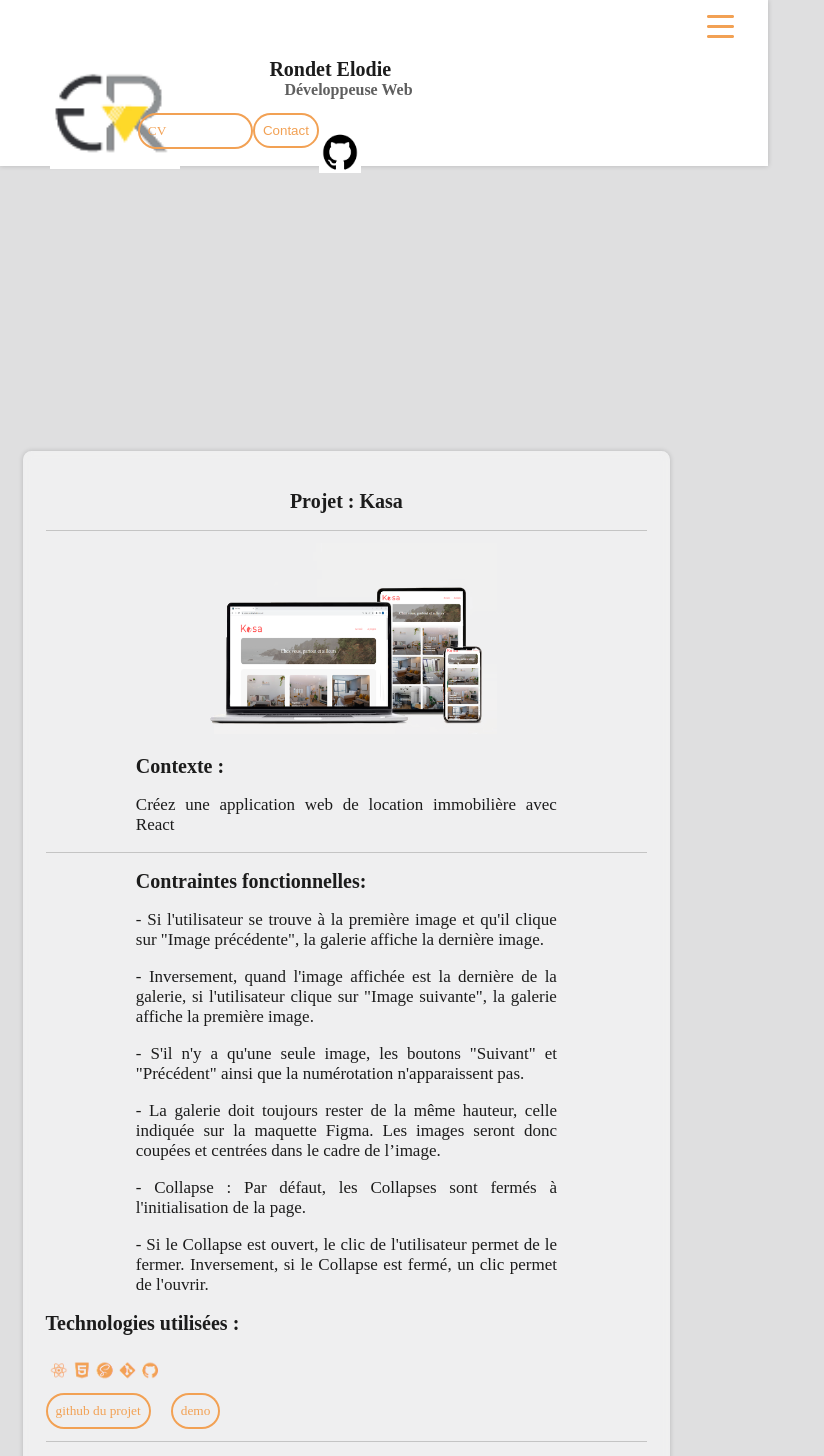
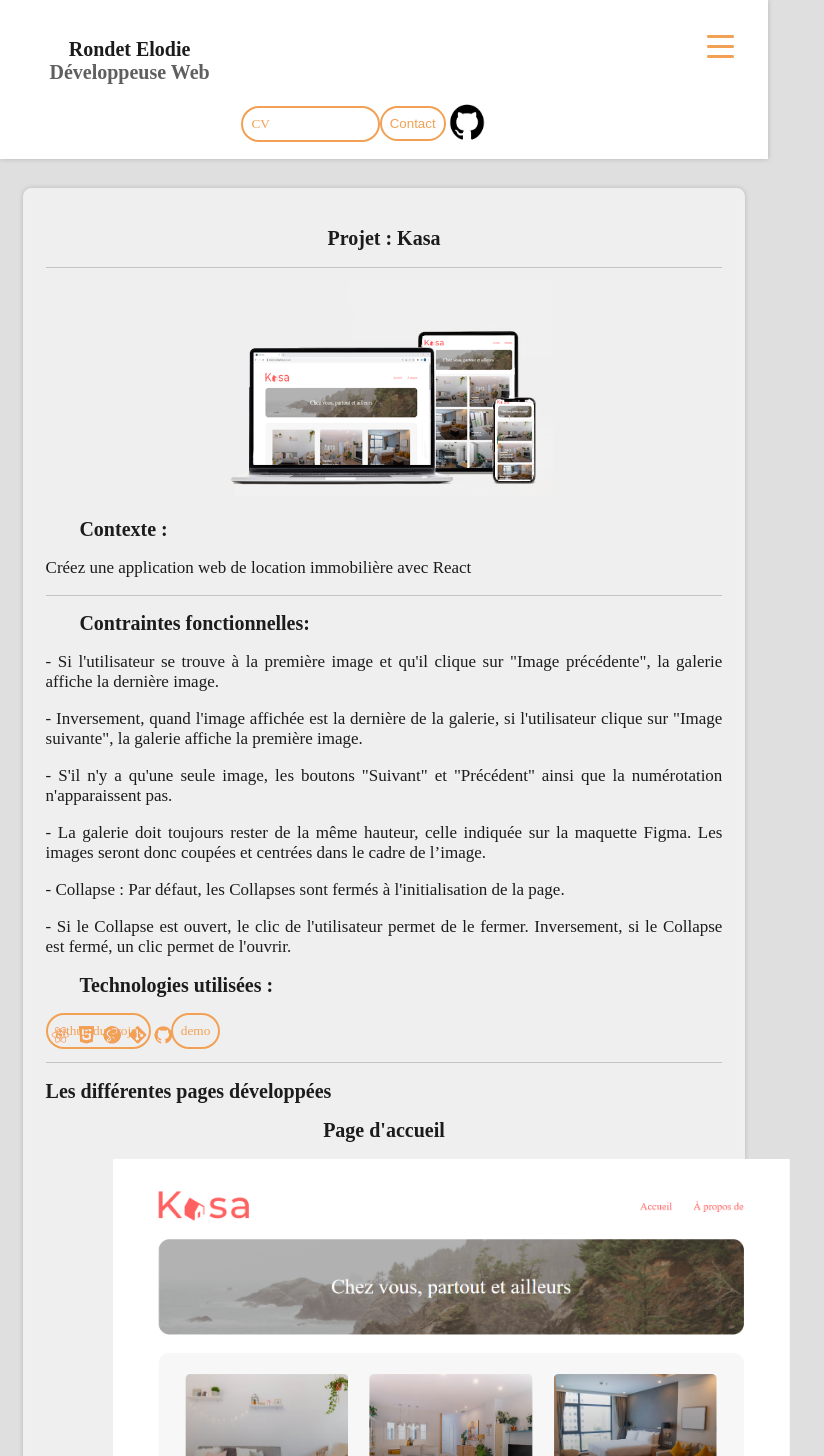
Before and after one commit to elodie-rondet/portfolio, a React (Create React App) app: page /kasa in a window 768 px wide. Shown: the top 1456 px of the page, 824 px wide, since content can reach past the window. Built offline with nearby package versions, Linux system fonts and the light colour scheme.

Commit message:
"sauvegarde"

```diff
--- a/src/components/Layout/Header.jsx
+++ b/src/components/Layout/Header.jsx
@@ -15,12 +15,11 @@
 	<header className={toggle ? "header_modal_open" : "header"}>
 		<div className="header_box">
 			<NavLink end to='/'>
-            	<img className="logo" src={Logo} alt=""></img>
-			</NavLink>
 			<div className="header_titles">
 				<h1 className="header_titles_title">Rondet Elodie</h1>
 				<h2 className="header_titles_subtitle">Développeuse Web</h2>
 			</div>
+			</NavLink>
 			<button className="button button--outlined">
 			<NavLink className="nav-link" end to={CV}>
             CV
--- a/src/sass/gallery.scss
+++ b/src/sass/gallery.scss
@@ -1,6 +1,6 @@
 img.img-carousel{
     margin: auto;
-    width: 55%;
+    width: 50%;
     position: fixed;
     margin-left: 25%;
     z-index: 10000;
@@ -27,11 +27,11 @@
 }
 img.img-carousel-2{
     margin: auto;
-    width: 50%;
+    width: 45%;
     position: fixed;
     margin-left: 25%;
     z-index: 10000;
-    margin-top: 1%;
+    margin-top: 5%;
 }
 
 img.close {
--- a/src/sass/header.scss
+++ b/src/sass/header.scss
@@ -150,9 +150,9 @@
 
 .btn-open {
   border-radius: 8px;
-  @media(max-width: 800px) {
+  @media(max-width: 768px) {
     border-radius: 8px;
-    top: 5px;
+    top: 25px;
     right: 20px;
     position: absolute;
 }
@@ -242,8 +242,11 @@
 .logo_github {
 width:2.5rem;
 height:2.5rem;
-@media(max-width: 800px){
+@media(max-width: 767px){
   margin-bottom: -5%;
+}
+@media(min-width: 767.01px) and (max-width: 1024px){
+  margin-bottom: -2%;
 }
 }
 /* logo */
@@ -251,7 +254,7 @@
 margin-right:-30%;
 margin-top:-10%;
 animation: title-append .3s ease-out .3s both;
-@media(max-width: 800px){
+@media(max-width: 768px){
 margin-left: -100%;
 margin-top: -10%;
 animation: title-append 0.3s ease-out 0.3s both;
@@ -261,7 +264,7 @@
 }
 
 /* Header */
-@media(max-width: 800px) {
+@media(max-width: 768px) {
     .header_box {
     flex-direction:column;
     text-align: center
@@ -309,7 +312,7 @@
 margin: auto;
 max-width: 1300px;
 width: 100%;
-@media(max-width: 800px) {
+@media(max-width: 768px) {
   flex-direction:column;
   text-align: center;
   align-items: center;
@@ -326,23 +329,28 @@
 font-size: 25px;
 margin-bottom: 0;
 margin-top: 8px;
-margin-left: -20%;
-@media(max-width: 800px) {
-font-size: 20px;
-}
+margin-left: 0%;
+@media(min-width: 768px) and (max-width: 1024px){
+  margin-left: -75%;
+  font-size: 20px;
+  }
 }
 
 .header_titles_subtitle {
     font-size: 16px;
     margin-top: 0;
     opacity: .7;
-	margin-left: -15%;
+	margin-left: 5%;
+  @media(min-width: 768px) and (max-width: 1024px){
+    margin-left: -75%;
+    font-size: 20px;
+    }
 }
 
 .header_links {
     font-size: 19px;
     margin-right: 20px;
-    @media(max-width: 800px) {
+    @media(max-width: 768px) {
           font-size: 22px;
           margin: 0 0 1rem 1rem!important
     }
@@ -370,15 +378,15 @@
 border:none;
 padding:10px;
 cursor:pointer;
-margin-left:55%;
+margin-left:65%;
 width: 4%;
 animation: title-append .4s ease-out .4s both;
 a{
   color: #f2a154;
   }
-  @media(max-width: 800px){
-    margin-left: -35%;
-    width: 15%;
+  @media(max-width: 768px){
+    margin-left: -5%;
+    width: 18%;
     margin-top: -5%;
 }
 }
--- a/src/sass/intro.scss
+++ b/src/sass/intro.scss
@@ -5,6 +5,10 @@
     margin-top: 150px!important;
     &_img {
         width: 17rem;
+        @media(max-width: 768px) {
+            width: 10rem;
+            margin-left: 15%;
+        }
     }
     &_titles {
         margin-left: 1.1rem;
@@ -12,6 +16,7 @@
     &_titles_title  {
         font-family: Raleway-Medium
     }
+
 }
 
 .intro.background_section {
@@ -21,7 +26,10 @@
     max-width: 1440px;
     padding: 1rem;
     width: 80%;
-    z-index: 1
+    z-index: 1;
+    @media(max-width: 768px) {
+    display: block;
+    }
 }
 .background_section{
     -webkit-backdrop-filter: blur(5px);
--- a/src/sass/introCompetences.scss
+++ b/src/sass/introCompetences.scss
@@ -12,7 +12,7 @@
 
 .competences_section {
     display: block;
-	max-width: 800px;
+	max-width: 768px;
     margin: auto;
     padding: 1rem;
     width: 80%;
--- a/src/sass/introProjets.scss
+++ b/src/sass/introProjets.scss
@@ -20,7 +20,7 @@
 
 .project_item {
     width: 33%;
-    @media(max-width: 767.99px) {
+    @media(max-width: 768.99px) {
     width:95%;
 }
 @media(min-width: 768px)and (max-width:1090px) {
--- a/src/sass/page.scss
+++ b/src/sass/page.scss
@@ -7,7 +7,7 @@
 
 h2.titre-page {
 text-align: center;
-@media(max-width: 767px) {
+@media(max-width: 768px) {
     font-size: 20px;
 }
 }
@@ -15,14 +15,14 @@
 .project_page h1 {
     font-family: Raleway-Bold;
     margin-top: 7px;
-    @media(max-width: 767px) {
+    @media(max-width: 768px) {
         font-size: 20px;
     }
 }
 .project_page_pres_article {
     border-top: 1px solid rgba(0,0,0,.18);
 	margin:auto;
-    @media(max-width: 767px) {
+    @media(max-width: 768px) {
     h2  {
         font-size: 20px;
     }
@@ -32,7 +32,7 @@
 .project_page_pres_article p {
     width:70%;
 	text-align: justify;
-    @media(max-width: 800px) {
+    @media(max-width: 768px) {
         width: 100%;
     }
 
@@ -46,10 +46,17 @@
     margin-top: 10%;
     width: 70%;
 	padding:3%;
-    @media(max-width: 800px) {
+    @media(max-width: 767px) {
         margin: auto;
         margin-top: 60%;
-        width: 80%;
+        width: 90%;
+        padding: 3%;
+        margin-left: 2%;
+    }
+    @media(min-width: 767.01px ) and (max-width: 1024px ) {
+        margin: auto;
+        margin-top: 25%;
+        width: 90%;
         padding: 3%;
         margin-left: 2%;
     }
@@ -57,14 +64,16 @@
 
 h2.project_page_pres_title {
 	width: 70%;
-    @media(max-width: 800px) {
+    @media(max-width: 768px) {
         font-size: 20px;
+        width: 100%;
+        margin-left: 5%;
     }
 }
 .project_page_pres h1 {
 	text-align:center;
 	font-size:25px;
-    @media(max-width: 800px) {
+    @media(max-width: 768px) {
         font-size: 20px;
     }
 }
@@ -90,7 +99,8 @@
 margin-left: 50%;
 gap: 20px;
 margin-bottom: 2%;
-@media(max-width: 800px) {
+margin-top: -7%;
+@media(max-width: 768px) {
 margin-left: 0%;
 }
 }
@@ -109,7 +119,7 @@
 margin-right: 5%;
 margin-bottom: 2%;
 background-size: cover;
-@media(max-width: 800px) {
+@media(max-width: 768px) {
     width:50%;
     height: auto;
     margin:auto;
@@ -122,6 +132,10 @@
     margin-right: 5%;
     margin-bottom: 2%;
     background-size: cover;
+    @media(max-width: 768px) {
+        width: 80%;
+        margin-left: 10%;
+    }
     }
 
 
@@ -161,6 +175,14 @@
     background-size: cover;
     width:80%;
     margin-left: 10%;
+    @media(max-width: 768px) {
+        margin: auto;
+        margin-right: 5%;
+        margin-bottom: 2%;
+        background-size: cover;
+        width: 100%;
+        margin-left: 10%;
+    }
     }
 img.img-article-horizontal-booki {
     margin:auto;
@@ -183,7 +205,7 @@
 display: flex;
 margin-top: 2%;
 margin-bottom: 2%;
-@media(max-width: 800px) {
+@media(max-width: 768px) {
  display: block;
 }
 }
@@ -192,4 +214,7 @@
 display:block;
 width: 70%;
 margin:auto;
+@media(max-width: 768px) {
+    width: 100%;
 }
+}
```
